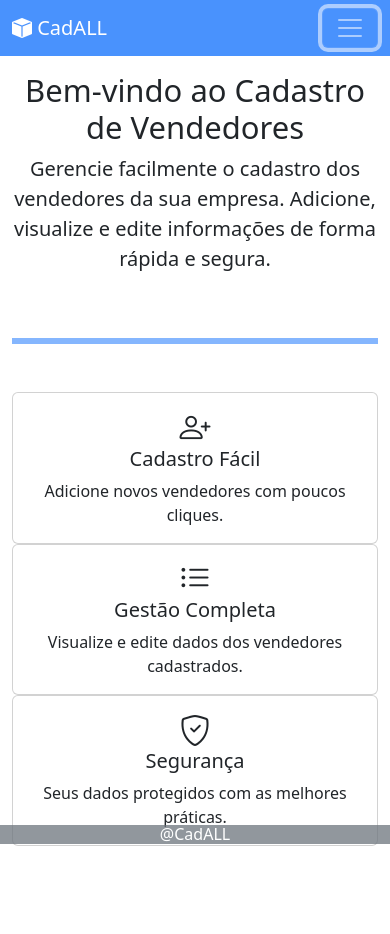
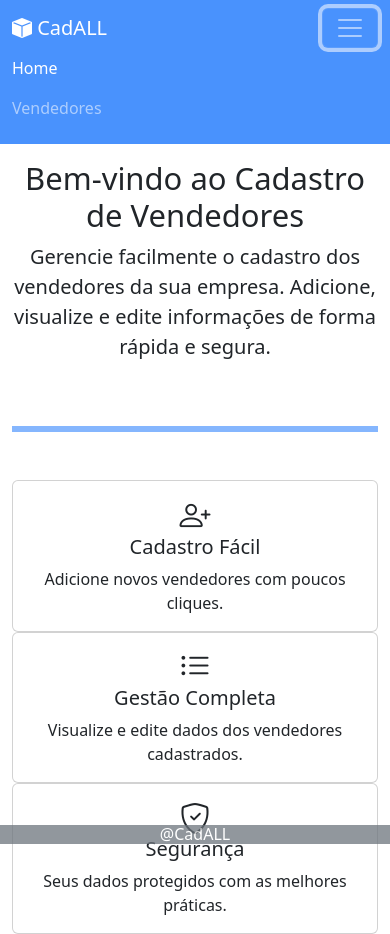
Before and after one commit to FelipePaterni/bootcamp-devjr-modulo14-cadastro-vendedores, an Angular app in the folder frontend-vendedores/: page /home in a window 390 px wide. Both pictures are taken after a click on the button "Toggle navigation". Before the commit the page ends 846 px from the top, so only its background shows below. Built offline with nearby package versions, Linux system fonts and the light colour scheme.

Commit message:
Add navbar collapse functionality with ngbCollapse

```diff
--- a/frontend-vendedores/src/app/components/navbar/navbar.component.html
+++ b/frontend-vendedores/src/app/components/navbar/navbar.component.html
@@ -1,20 +1,17 @@
-<nav
-  class="navbar navbar-expand-lg navbar-dark bg-primary opacity-75 "
->
+<nav class="navbar navbar-expand-lg navbar-dark bg-primary opacity-75">
   <div class="container-fluid">
     <a class="navbar-brand" href="#"><i class="bi bi-box-fill"></i> CadALL</a>
     <button
       class="navbar-toggler"
       type="button"
-      data-bs-toggle="collapse"
-      data-bs-target="#navbarSupportedContent"
+      (click)="isCollapsed = !isCollapsed"
       aria-controls="navbarSupportedContent"
-      aria-expanded="false"
+      aria-expanded="!isCollapsed"
       aria-label="Toggle navigation"
     >
       <span class="navbar-toggler-icon"></span>
     </button>
-    <div class="collapse navbar-collapse" id="navbarSupportedContent">
+    <div [ngbCollapse]="isCollapsed" class="navbar-collapse" id="navbarSupportedContent">
       <ul class="navbar-nav me-auto mb-2 mb-lg-0">
         <li class="nav-item">
           <a
@@ -22,18 +19,15 @@
             aria-current="page"
             routerLink="/home"
             routerLinkActive="active"
-            >Home</a
-          >
+            >Home</a>
         </li>
-
         <li class="nav-item">
           <a
             class="nav-link"
             aria-current="page"
             routerLink="/sellers"
             routerLinkActive="active"
-            >Vendedores</a
-          >
+            >Vendedores</a>
         </li>
       </ul>
     </div>
--- a/frontend-vendedores/src/app/components/navbar/navbar.component.ts
+++ b/frontend-vendedores/src/app/components/navbar/navbar.component.ts
@@ -7,5 +7,6 @@ import { Component } from '@angular/core';
   styleUrl: './navbar.component.css'
 })
 export class NavbarComponent {
+isCollapsed: boolean =true;
 
 }
```
